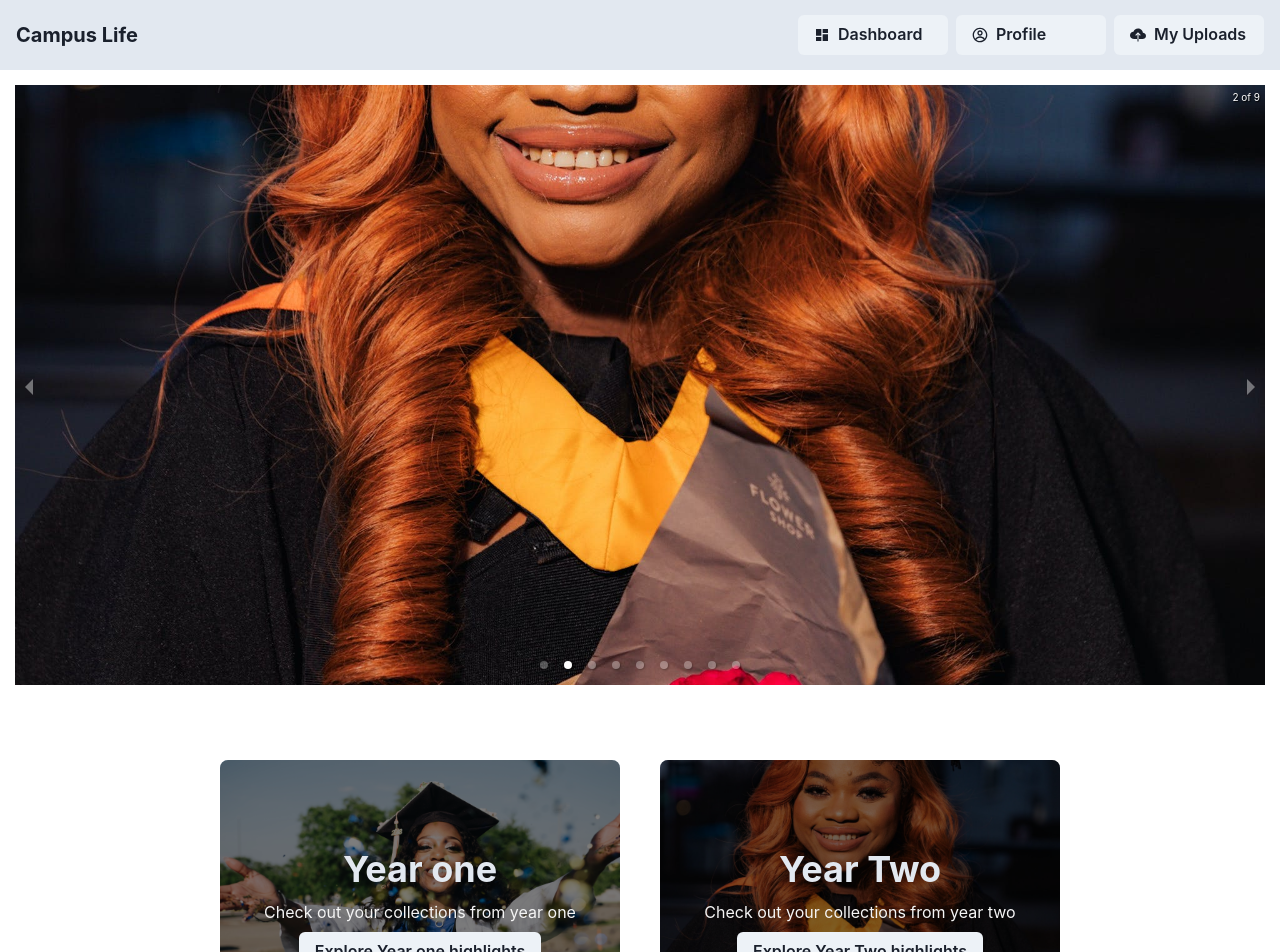
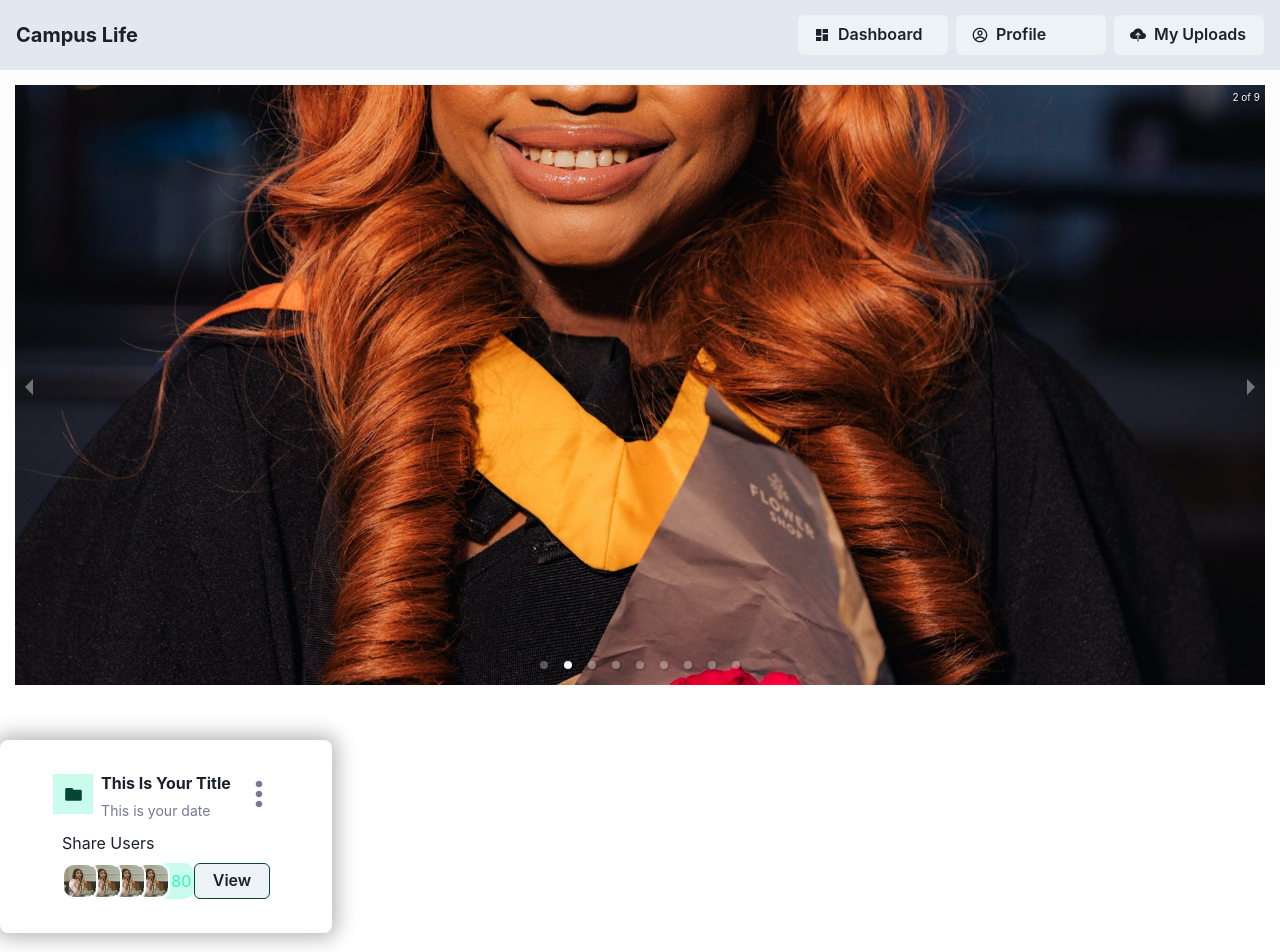
Before and after one commit to jahrulezfrancis/campus-life, a React (Vite) app: page /dashboard in a window 1280 px wide. Shown: the top 952 px of the page. Built offline with nearby package versions, Linux system fonts and the light colour scheme; no server answers.

Commit message:
Updating cards

```diff
--- a/src/Components/Pages/Dashboard/Dashboard.tsx
+++ b/src/Components/Pages/Dashboard/Dashboard.tsx
@@ -1,19 +1,23 @@
-import { Box, HStack } from "@chakra-ui/react";
+import { Box, HStack, } from "@chakra-ui/react";
 import UnverifiedMessage from "../../Sections/Unverified";
 import CardRenderers from "../../Sections/Cards/CardRenderers";
 import HighlightCarousel from "../../Sections/Slider/Carousel";
+import FileHighlightCard from "../../Sections/Cards/FileHighlightCard";
+
+
 
 
 export default function Dashboard() {
     const isVerified = true
     return (
-        <Box padding={0} height="300px">
+        <Box bg="#FDFDFD" padding={0} height="300px">
             <section>
                 <Box padding={0}>
                     <HighlightCarousel />
                 </Box>
             </section>
             {!isVerified && <UnverifiedMessage />}
+            <FileHighlightCard />
             <section>
                 <HStack align="center" justify="center" p={5} gap={10} wrap="wrap">
                     <CardRenderers />
```
